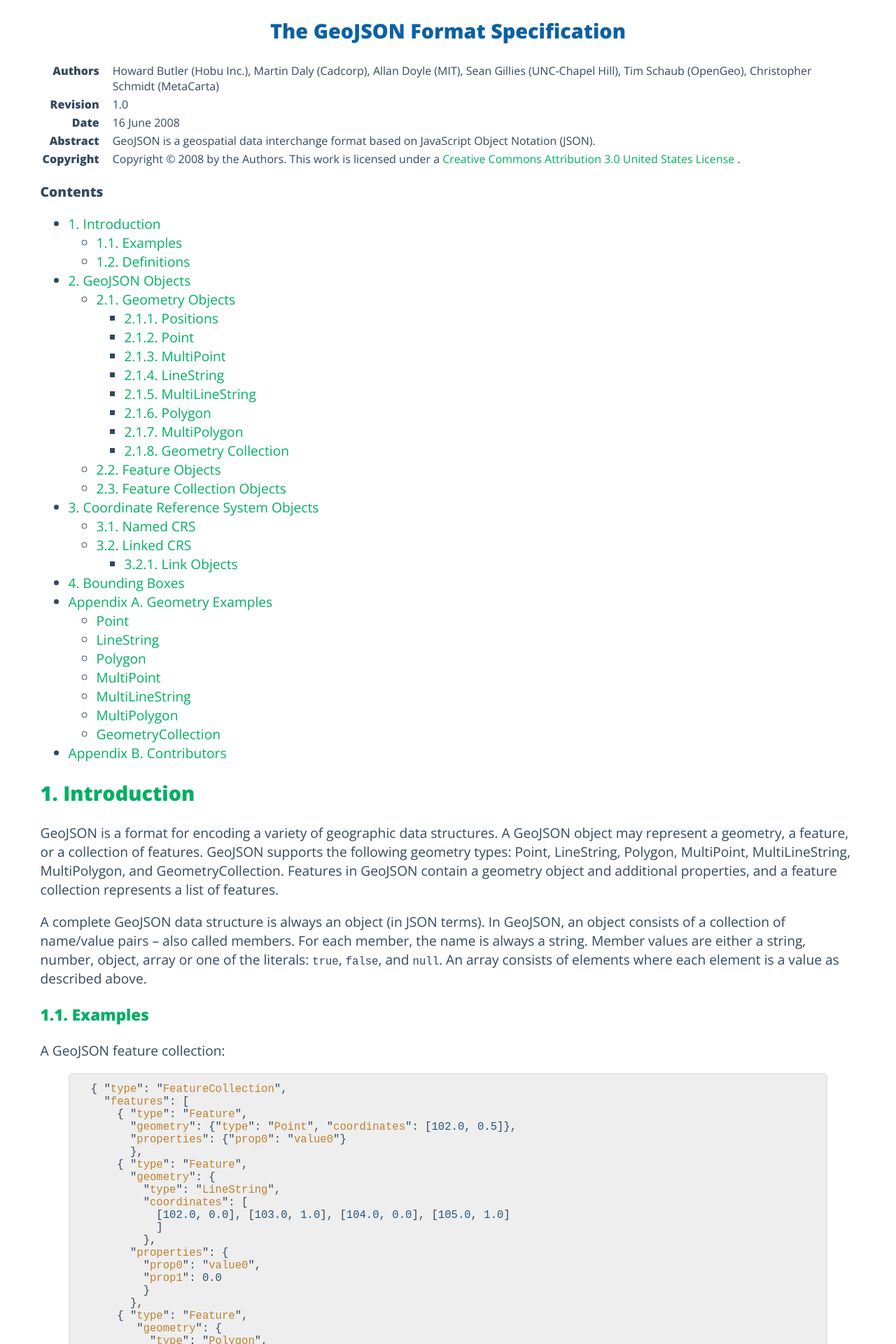
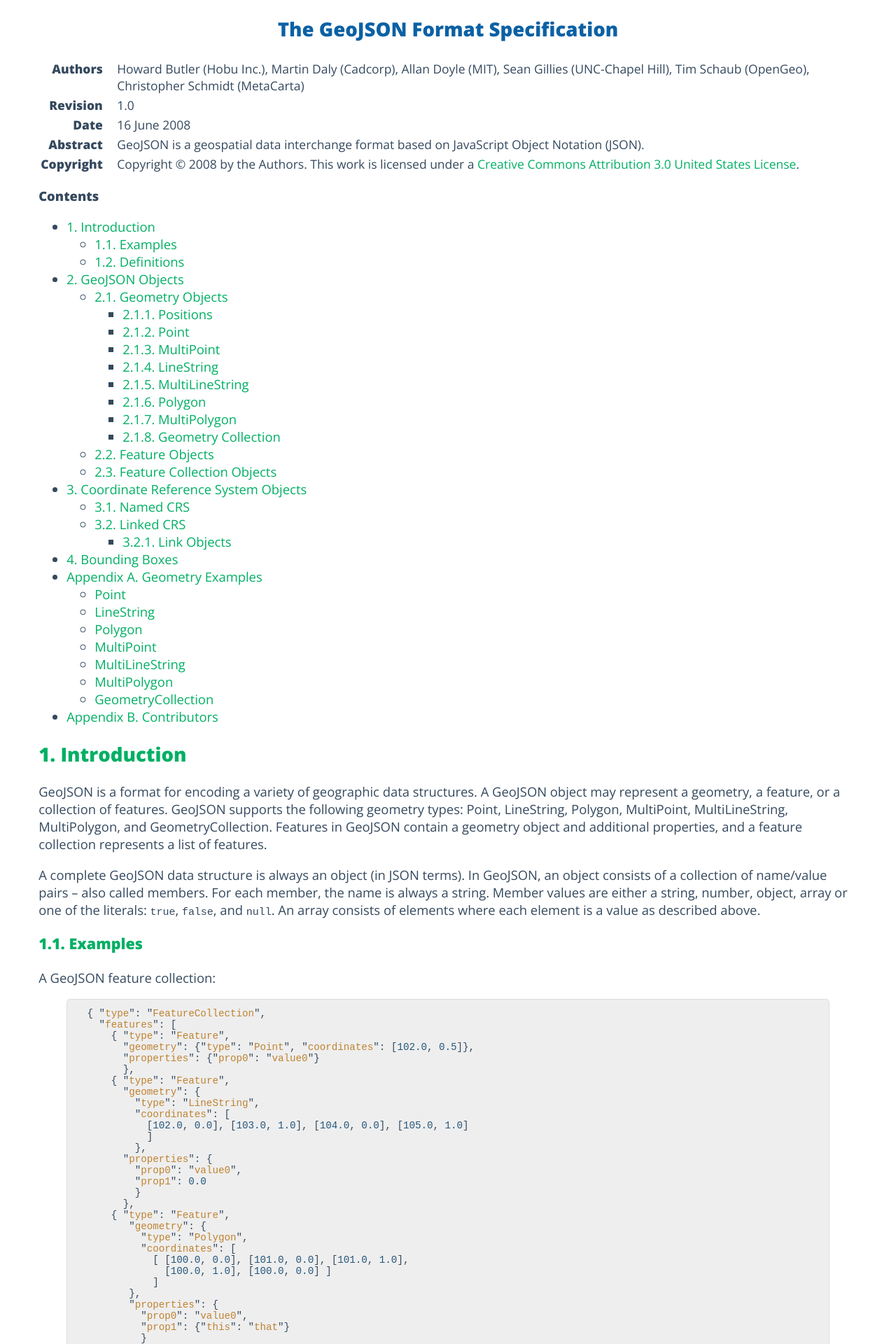
Before and after one commit to geojson/geojson.github.io, a Jekyll site: the page built from geojson-spec.md, in a window 1280 px wide. Shown: the top 1920 px of the page at 70% size. Built offline with Jekyll 4.4.1, drawn with Linux system fonts in a browser that asks for light colours; Markdown is read by kramdown in place of the engine named in the settings.

Commit message:
Font size
Slightly less optimized for the octogenarian cartographer.

```diff
--- a/css/main.css
+++ b/css/main.css
@@ -2,7 +2,7 @@
 
 body {
   font-family: "Open Sans", Arial, sans-serif;
-  font-size: 1.2em;
+  font-size: 115%;
   margin: 1em 3em;
   color: #34495E;
 }
@@ -32,6 +32,7 @@ a:hover {
 }
 
 .highlight pre {
+  font-size: 95%;
   padding: 0.8em;
   border: 1px solid #ddd;
   border-radius: 5px;
@@ -42,7 +43,7 @@ a:hover {
  * Spec style
  */
 table.docinfo {
-  font-size: smaller;
+  font-size: 95%;
 }
 table.docinfo th {
   text-align: right;
--- a/geojson-spec.md
+++ b/geojson-spec.md
@@ -37,14 +37,12 @@ title: GeoJSON Specification
     <td>
       Copyright &copy; 2008 by the Authors. This work is licensed under a
       <a href="http://creativecommons.org/licenses/by/3.0/us/">
-        Creative Commons Attribution 3.0 United States License
-      </a>.
+        Creative Commons Attribution 3.0 United States License</a>.
     </td>
   </tr>
 </table>
 
 **Contents**
-
 
 * [1\. Introduction](#introduction)
   * [1\.1\. Examples](#examples)
```
